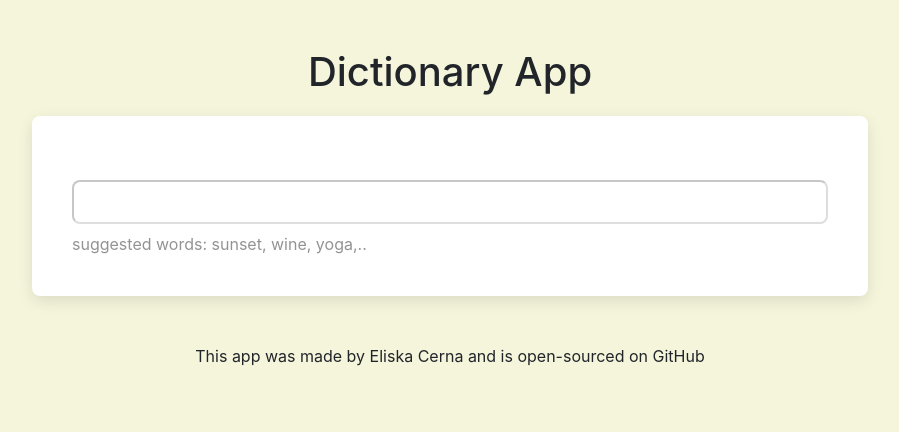
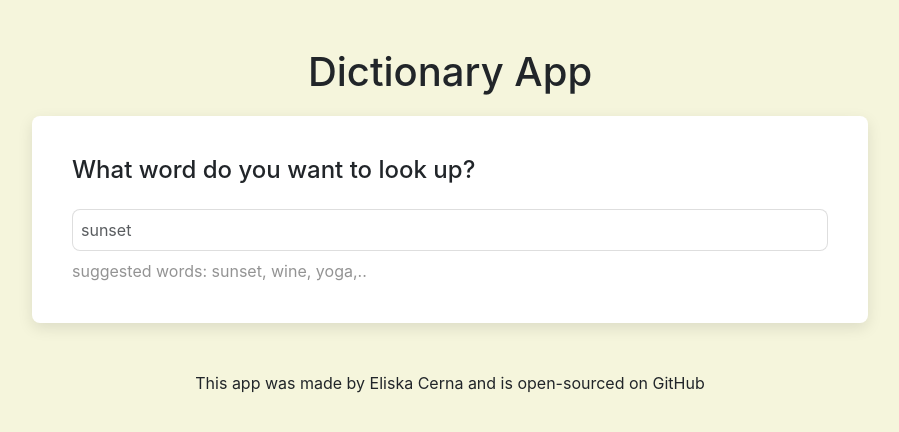
Before and after one commit to EliCer95/react-dictionary-app, a React (Create React App) app: page / in a window 1280 px wide. Shown: the top 432 px of the page, without its empty margins (190-1089 px from the left). Built offline with nearby package versions, Linux system fonts and the light colour scheme; no server answers.

Commit message:
Added CSS styling

```diff
--- a/src/Dictionary.css
+++ b/src/Dictionary.css
@@ -19,17 +19,6 @@
   margin: 0;
 }
 
-.Dictionary a {
-  border: 1px solid black;
-  border-radius: 20px;
-  padding: 10px 15px;
-  text-decoration: none;
-  background-color: rgb(8, 58, 8);
-  color: white;
-  font-size: 15px;
+.Dictionary h2 {
+  font-size: 24px;
 }
-
-.Dictionary a:hover {
-  color: rgb(8, 58, 8);
-  background-color: white;
-}
--- a/src/Dictionary.js
+++ b/src/Dictionary.js
@@ -36,11 +36,18 @@ export default function Dictionary(props) {
     return (
       <div className="Dictionary">
         <section>
+          <h2>What word do you want to look up?</h2>
           <form
             className="mt-4 mb-2 d-flex justify-content-center"
             onSubmit={handleSubmit}
           >
-            <input type="search" onChange={handleChange} />
+            <input
+              type="search"
+              onChange={handleChange}
+              placeholder={props.keyword}
+              autofocus={true}
+              className="form-control search-input"
+            />
           </form>
           <div className="hints">suggested words: sunset, wine, yoga,..</div>
         </section>
--- /dev/null
+++ b/src/Results.css
@@ -0,0 +1,4 @@
+.Results h2.keyword {
+  font-size: 50px;
+  font-weight: bold;
+}
```
Also changed, not shown: src/Phonetics.css (added, +14 -0 lines), src/Synonyms.css (added, +14 -0 lines).
